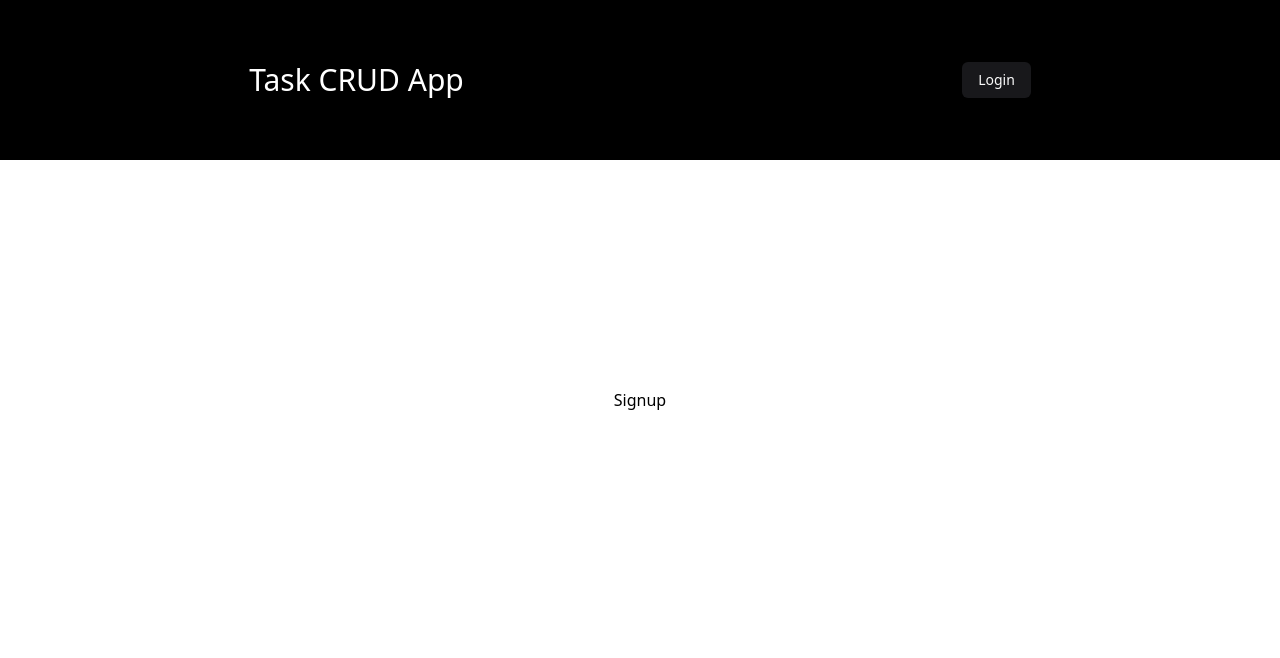
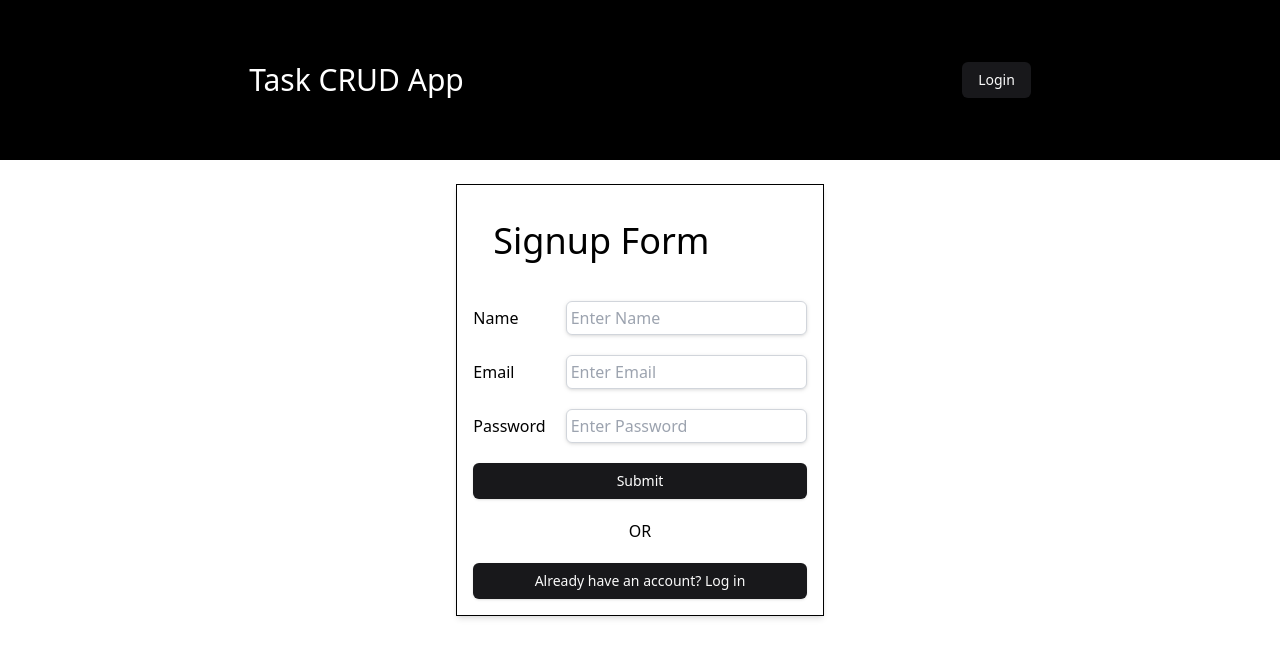
Before and after one commit to Yash-op7/Blinq.io_Technical_Assessment_Yash_Meena, a React (Vite) app in the folder frontend/: page /signup in a window 1280 px wide. Shown: the top 658 px of the page. Built offline with nearby package versions, Linux system fonts and the light colour scheme.

Commit message:
frontend: implmented new user signup page

```diff
--- a/frontend/src/pages/Login.jsx
+++ b/frontend/src/pages/Login.jsx
@@ -36,10 +36,13 @@ navigate('/');
 
     }
   }
+  const handleNewAccount = () => {
+    navigate('/signup')
+  }
   return (
     <div className='h-screen flex flex-col justify-center items-center'>
 
-    <div className=' p-4 border  shadow-md border-black'>
+    <div className=' p-4 border  shadow-md border-black flex flex-col gap-5'>
       {/* {isLoggedIn ? <p>welcome user</p>:<p>please log in</p>} */}
       <h1 className='text-4xl m-5'>Login Form</h1>
       <form ref={formRef} onSubmit={submitHandler} className='flex flex-col gap-5'>
@@ -53,6 +56,8 @@ navigate('/');
         </div>
         <Button value='Submit' type='submit' className='text-white'> Submit</Button>
       </form>
+      <h1 className='text-center'>OR</h1>
+      <Button onClick={handleNewAccount} className='w-full'> Create A New Account </Button>
     </div>
   </div>
   )
--- a/frontend/src/pages/Signup.jsx
+++ b/frontend/src/pages/Signup.jsx
@@ -1,9 +1,72 @@
-import React from 'react'
+import React, { useRef } from 'react';
+import axios from '../api/axios';
+import { Button } from "@/components/ui/button";
+import { useAuthContext } from '../context/useAuthContext';
+import { useNavigate } from 'react-router-dom';
 
 const Signup = () => {
+  const formRef = useRef();
+  const navigate = useNavigate();
+  const { setIsLoggedIn, setUser } = useAuthContext();
+
+  const submitHandler = async (e) => {
+    e.preventDefault();
+    const formData = new FormData(formRef.current);
+
+    try {
+      const user = {
+        name: formData.get('name'),
+        email: formData.get('email'),
+        password: formData.get('password')
+      };
+      const response = await axios.post('/auth/signup', user, { withCredentials: true });
+      console.log(user);
+
+      setUser(user);
+      setIsLoggedIn(true);
+      navigate('/');
+    } catch (error) {
+      if (error.response) {
+        console.error('Error response:', error.response.data);
+        alert(`Error: ${error.response.data.message || 'Signup failed'}`);
+      } else if (error.request) {
+        console.error('Error request:', error.request);
+        alert('Error: No response from server');
+      } else {
+        console.error('Error:', error.message);
+        alert(`Error: ${error.message}`);
+      }
+    }
+  };
+
+  const handleLoginRedirect = () => {
+    navigate('/login');
+  };
+
   return (
-    <div>Signup</div>
-  )
-}
+    <div className='h-screen flex flex-col justify-center items-center'>
+      <div className='p-4 border shadow-md border-black flex flex-col gap-5'>
+        <h1 className='text-4xl m-5'>Signup Form</h1>
+        <form ref={formRef} onSubmit={submitHandler} className='flex flex-col gap-5'>
+          <div className='flex gap-5 justify-between items-center'>
+            <label htmlFor='name'>Name</label>
+            <input className='border border-gray-300 p-1 rounded-md drop-shadow' type='text' id='name' name='name' placeholder='Enter Name' required />
+          </div>
+          <div className='flex gap-5 justify-between items-center'>
+            <label htmlFor='email'>Email</label>
+            <input className='border border-gray-300 p-1 rounded-md drop-shadow' type='email' id='email' name='email' placeholder='Enter Email' required />
+          </div>
+          <div className='flex gap-5 justify-between items-center'>
+            <label htmlFor='password'>Password</label>
+            <input className='border border-gray-300 p-1 rounded-md drop-shadow' type='password' id='password' name='password' placeholder='Enter Password' required />
+          </div>
+          <Button type='submit' className='text-white'>Submit</Button>
+        </form>
+        <h1 className='text-center'>OR</h1>
+        <Button onClick={handleLoginRedirect} className='w-full'>Already have an account? Log in</Button>
+      </div>
+    </div>
+  );
+};
 
-export default Signup
+export default Signup;
```
